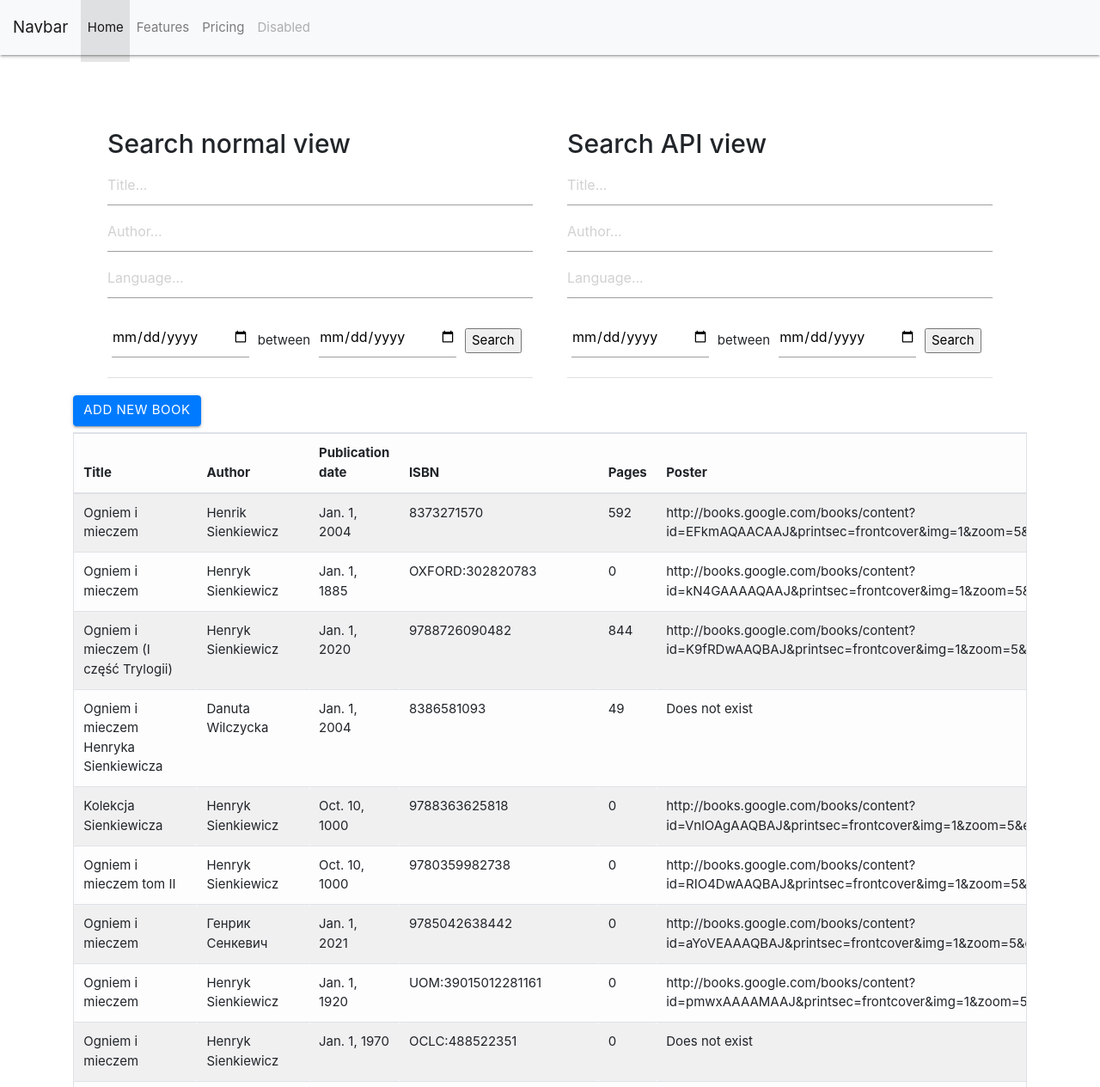
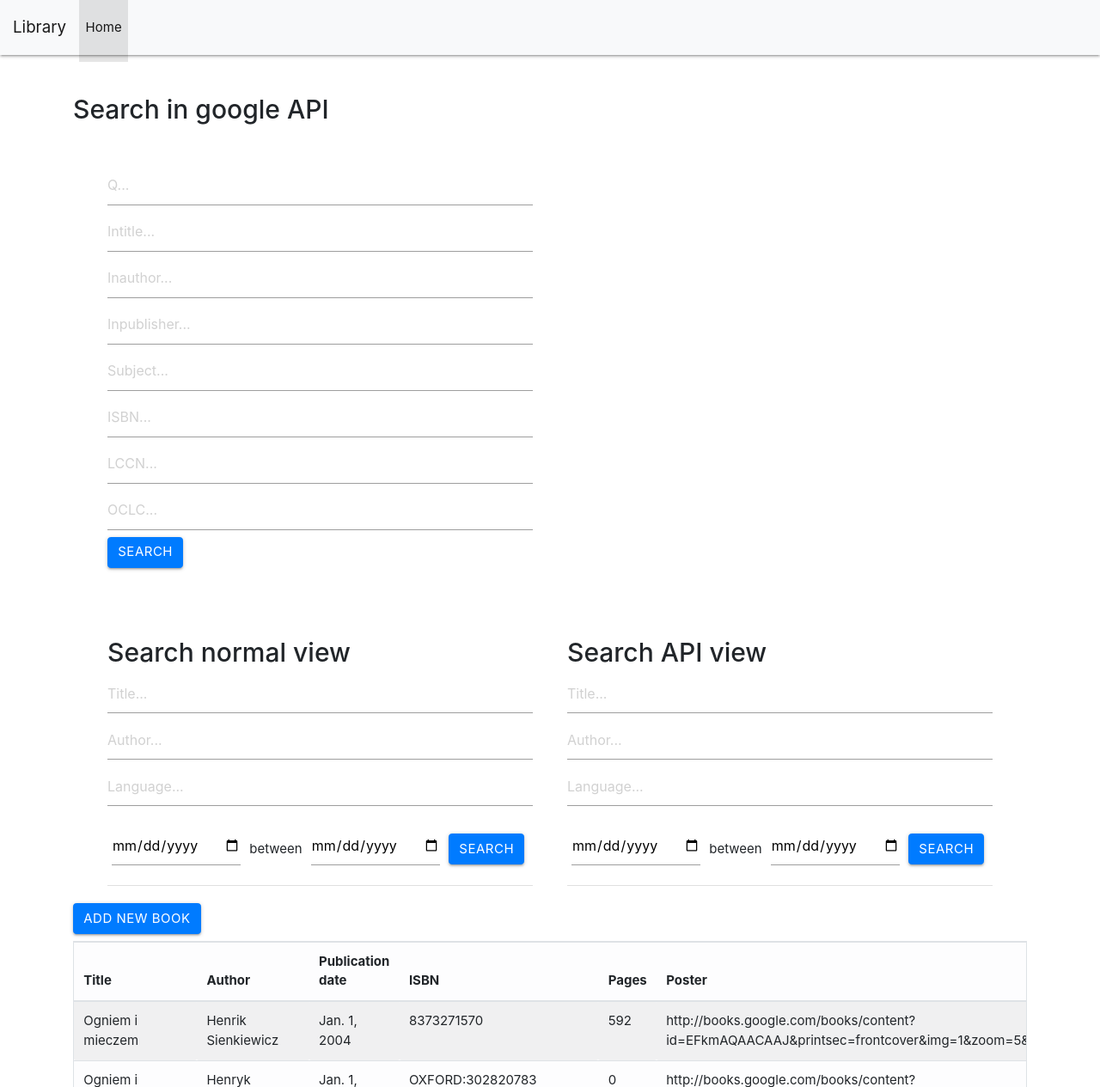
Before and after one commit to LikeaBoooM/library, a Django app: page / in a window 1280 px wide. Shown: the top 1265 px of the page at 86% size. Run offline with Django 3.2, Linux system fonts and the light colour scheme; data comes from the database, SQL or seed files in the repository; both versions use the stored data as it was after the commit; some libraries are stand-ins or nearby versions.

Commit message:
added last feature

```diff
--- a/core/models.py
+++ b/core/models.py
@@ -13,3 +13,17 @@ class Book(models.Model):
 
     def __str__(self):
         return f'({self.autor} + {self.title})'
+
+
+class Search(models.Model):
+    q = models.CharField(max_length=100)
+    intitle = models.CharField(max_length=100)
+    inautor = models.CharField(max_length=100)
+    inpublisher = models.CharField(max_length=100)
+    subject = models.CharField(max_length=100)
+    isbn = models.CharField(max_length=100)
+    lccn = models.CharField(max_length=100)
+    oclc = models.CharField(max_length=100)
+
+    def __str__(self):
+        return f'({self.q})'
--- a/core/templates/core/all-books.html
+++ b/core/templates/core/all-books.html
@@ -1,5 +1,22 @@
 {% extends 'core/base.html'%}
 {% block content %}
+<h2>Search in google API </h2>
+<div class="float-container" style="padding: 20px;">
+    <div style="width: 50%;
+    padding: 20px;">
+    <form action="{% url 'search-book-google-api' %}" method="get">
+          <input name="q" type="text" placeholder="Q...">
+          <input name="intitle" type="text" placeholder="Intitle...">
+          <input name="inauthor" type="text" placeholder="Inauthor...">
+          <input name="inpublisher" type="text" placeholder="Inpublisher...">
+          <input name="subject" type="text" placeholder="Subject...">
+          <input name="isbn" type="text" placeholder="ISBN...">
+          <input name="lccn" type="text" placeholder="LCCN...">
+          <input name="oclc" type="text" placeholder="OCLC...">
+          <button type="submit" class="btn btn-primary">Search</button>
+    </form>
+    </div>
+</div>
 <div class="float-container" style="padding: 20px;">
     <div style="width: 50%;
     float: left;
@@ -15,7 +32,7 @@
                     <td style="width:5%"> between </td>
                     <td><input type="date"  class="datepicker" name="datend"></td>
                     <br>
-                    <td><input type="submit" value="Search"></td>
+                    <td><button type="submit" class="btn btn-primary">Search</button></td>
                 </tr>
           </table>
     </form>
@@ -34,7 +51,7 @@
                     <td style="width:5%"> between </td>
                     <td><input type="date"  class="datepicker" name="datend"></td>
                     <br>
-                    <td><input type="submit" value="Search"></td>
+                    <td><button type="submit" class="btn btn-primary">Search</button></td>
                 </tr>
           </table>
     </form>
--- a/core/templates/core/base.html
+++ b/core/templates/core/base.html
@@ -14,7 +14,7 @@
 </head>
   <body>
   <nav class="navbar navbar-expand-lg navbar-light bg-light">
-  <a class="navbar-brand" href="#">Navbar</a>
+  <a class="navbar-brand" href="#">Library</a>
   <button class="navbar-toggler" type="button" data-toggle="collapse" data-target="#navbarNav" aria-controls="navbarNav" aria-expanded="false" aria-label="Toggle navigation">
     <span class="navbar-toggler-icon"></span>
   </button>
@@ -22,15 +22,6 @@
     <ul class="navbar-nav">
       <li class="nav-item active">
         <a class="nav-link" href="#">Home <span class="sr-only"></span></a>
-      </li>
-      <li class="nav-item">
-        <a class="nav-link" href="#">Features</a>
-      </li>
-      <li class="nav-item">
-        <a class="nav-link" href="#">Pricing</a>
-      </li>
-      <li class="nav-item">
-        <a class="nav-link disabled" href="#">Disabled</a>
       </li>
     </ul>
   </div>
--- a/core/templates/core/index.html
+++ /dev/null
@@ -1 +0,0 @@
-sad
--- a/core/urls.py
+++ b/core/urls.py
@@ -1,7 +1,7 @@
 
 from django.urls import path
 from . import views
-from . views import CreateBook, AllBoks, DeleteBook, UpdateBook, SearchBook, SearchBooksAPI
+from . views import CreateBook, AllBoks, DeleteBook, UpdateBook, SearchBook, SearchBooksAPI, SearchGoogleAPI
 
 urlpatterns = [
     path('', AllBoks.as_view(), name='home'),
@@ -10,5 +10,6 @@ urlpatterns = [
     path('update/<int:pk>/', UpdateBook.as_view(), name='update-book'),
     path('search/', SearchBook.as_view(), name='search-book'),
     path('searchAPI/', SearchBooksAPI.as_view(), name='search-book-api'),
+    path('searchAPIGoogle/', SearchGoogleAPI.as_view(), name='search-book-google-api'),
 
 ]
--- a/core/views.py
+++ b/core/views.py
@@ -65,7 +65,6 @@ class SearchBook(ListView):
 class SearchBooksAPI(APIView):
     def get(self, request):
         title = self.request.GET.get('title')
-        getdata(title)
         author = self.request.GET.get('author')
         language = self.request.GET.get('language')
         datest = self.request.GET.get('datest')
@@ -88,3 +87,27 @@ class SearchBooksAPI(APIView):
             if serializer:
                 return Response(serializer.data, status=status.HTTP_200_OK)
             return Response(serializer.data, status=status.HTTP_204_NO_CONTENT)
+
+
+class SearchGoogleAPI(APIView):
+    model = Book
+    template_name = 'core/search-book.html'
+
+    def get(self, request):
+        arguments = []
+        q = self.request.GET.get('q')
+        intitle = self.request.GET.get('intitle')
+        inautor = self.request.GET.get('inauthor')
+        inpublisher = self.request.GET.get('inpublisher')
+        subject = self.request.GET.get('subject')
+        isbn = self.request.GET.get('isbn')
+        lccn = self.request.GET.get('lccn')
+        oclc = self.request.GET.get('oclc')
+
+        arguments.extend((q, intitle, inautor, inpublisher, subject, isbn, lccn, oclc))
+        getdata(arguments)
+        books = Book.objects.all()
+        serializer = BookSerializer(books, many=True)
+        if serializer:
+            return Response(serializer.data, status=status.HTTP_200_OK)
+        return Response(serializer.errors, status=status.HTTP_404_NOT_FOUND)
```
Also changed, not shown: core/forms.py (+8 -1 lines), core/getData.py (+25 -11 lines), core/migrations/0008_search.py (added), db.sqlite3.
